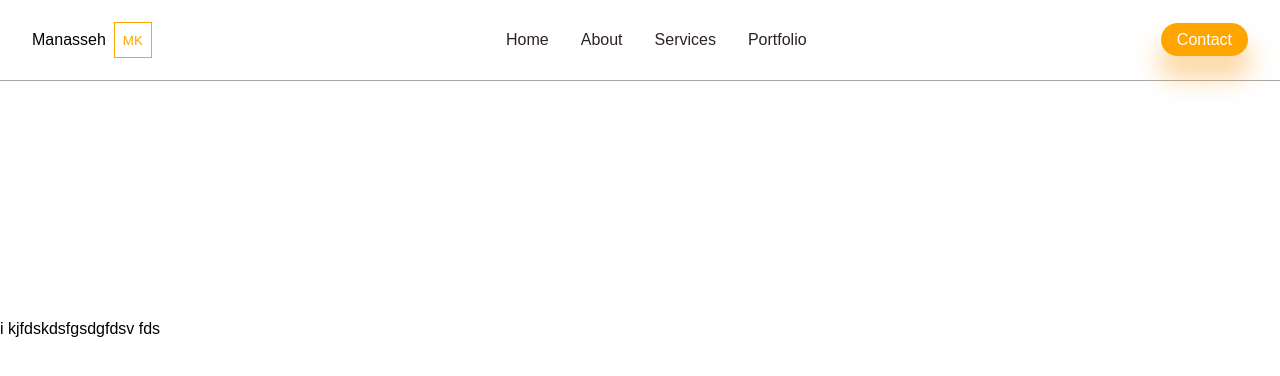
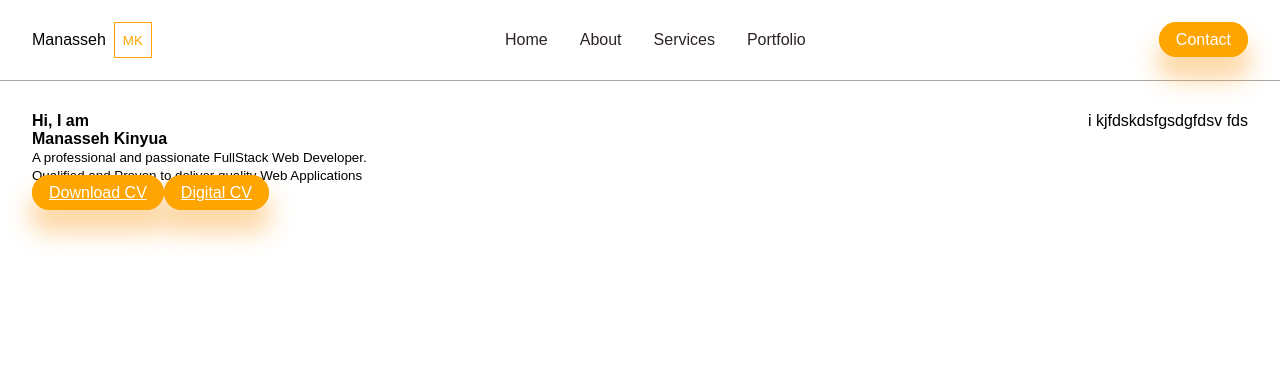
Before and after one commit to Manasseh-Kinyua/nasseh-kinyua, an Angular app: page / in a window 1280 px wide. Shown: the top 376 px of the page. Built offline with nearby package versions, Linux system fonts and the light colour scheme.

Commit message:
start the template for the intro section

```diff
--- a/src/app/app.component.html
+++ b/src/app/app.component.html
@@ -21,5 +21,19 @@
 </div>
 
 <div class="introduction">
-  i kjfdskdsfgsdgfdsv fds
+  <div class="intro-wrapper">
+    <div class="l-intro">
+      <h4>Hi, I am</h4>
+      <h4>Manasseh Kinyua</h4>
+      <small>A professional and passionate FullStack Web Developer. <br>Qualified and Proven to deliver quality Web Applications</small>
+      <div class="intro-btns">
+        <a class="button" href="#">Download CV</a>
+        <a class="button" href="#">Digital CV</a>
+      </div>
+    </div>
+
+    <div class="r-intro">
+      i kjfdskdsfgsdgfdsv fds
+    </div>
+  </div>
 </div>
--- a/src/app/app.component.scss
+++ b/src/app/app.component.scss
@@ -9,6 +9,7 @@
         width: 95%;
         min-height: 5rem;
         margin: auto;
+        background: var(--mainBg);
         display: flex;
         align-items: center;
         justify-content: space-between;
@@ -55,8 +56,17 @@
 }
 
 .introduction {
-    min-height: 200vh;
-    margin-top: 20rem;
+    min-height: 100vh;
+    margin-top: 7rem;
+    background: var(--mainBg);
+
+    .intro-wrapper {
+        width: 95%;
+        background: var(--mainBg);
+        margin: auto;
+        display: flex;
+        justify-content: space-between;
+    }
 }
 
 .button {
@@ -65,7 +75,7 @@
     border-radius: 133px 133px 131px 132px;
                     -moz-border-radius: 133px 133px 131px 132px;
                     -webkit-border-radius: 133px 133px 131px 132px;
-                    border: 0px solid rgb(255, 165, 0);
+                    border: .1rem solid rgb(255, 165, 0);
     color: white;
     box-shadow: 0px 20px 24px 3px rgba(251, 161, 40, 0.42);
 }
```
